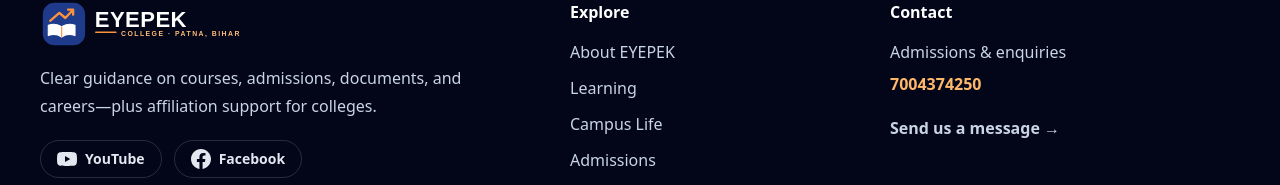
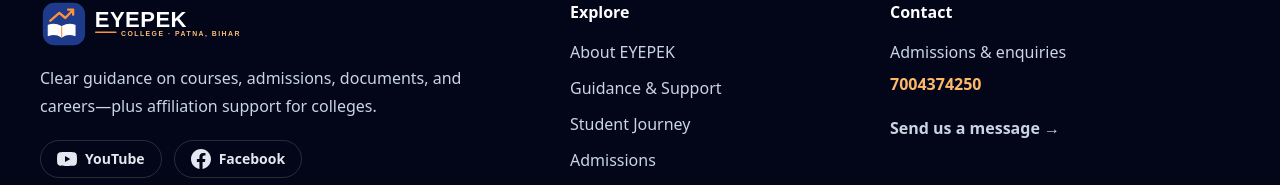
Before and after one commit to eyepek/EYEPEK, a React (Vite) app: page /profile in a window 1280 px wide. Shown: the part 974-1159 px from the top of the page. Built offline with nearby package versions, Linux system fonts and the light colour scheme.

Commit message:
Improve EYEPEK College navigation and section wording

```diff
--- a/src/components/Footer.jsx
+++ b/src/components/Footer.jsx
@@ -38,8 +38,8 @@ const Footer = () => (
         <h3 className='font-bold text-white'>Explore</h3>
         <ul className='mt-4 space-y-3 text-slate-300'>
           <li><a href='/#about' className='hover:text-orange-300'>About EYEPEK</a></li>
-          <li><a href='/#learning' className='hover:text-orange-300'>Learning</a></li>
-          <li><a href='/#campus' className='hover:text-orange-300'>Campus Life</a></li>
+          <li><a href='/#learning' className='hover:text-orange-300'>Guidance &amp; Support</a></li>
+          <li><a href='/#campus' className='hover:text-orange-300'>Student Journey</a></li>
           <li><a href='/#admissions' className='hover:text-orange-300'>Admissions</a></li>
         </ul>
       </div>
```
